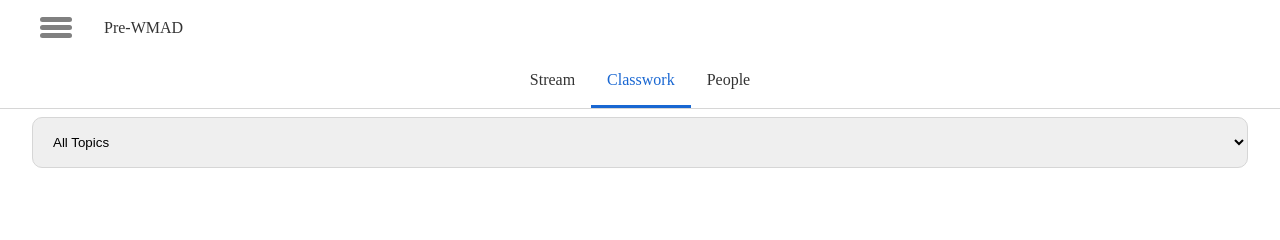
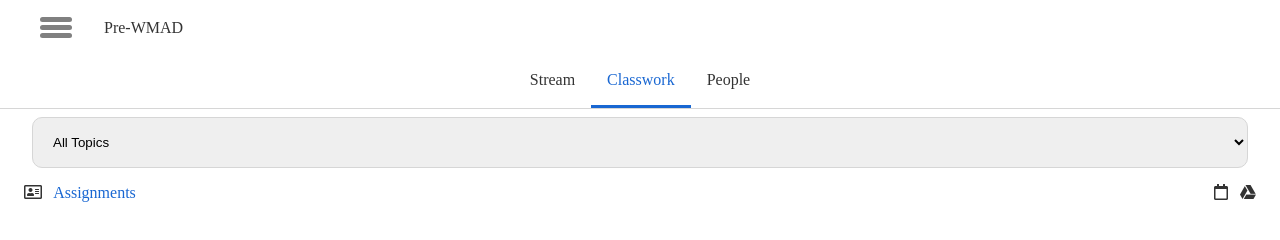
Before and after one commit to SOunit/google_classroom, a plain HTML site: page class/index.html in a window 1280 px wide. Drawn offline with Linux system fonts and the light colour scheme.

Commit message:
add icons

```diff
--- a/class/index.html
+++ b/class/index.html
@@ -5,6 +5,13 @@
     <meta http-equiv="X-UA-Compatible" content="IE=edge" />
     <meta name="viewport" content="width=device-width, initial-scale=1.0" />
     <title>Pre-WMAD develop</title>
+    <!-- font-awesome cdn -->
+    <link
+      rel="stylesheet"
+      href="https://pro.fontawesome.com/releases/v5.10.0/css/all.css"
+      integrity="sha384-AYmEC3Yw5cVb3ZcuHtOA93w35dYTsvhLPVnYs9eStHfGJvOvKxVfELGroGkvsg+p"
+      crossorigin="anonymous"
+    />
     <link rel="stylesheet" href="../shared.css" />
     <link rel="stylesheet" href="./main.css" />
   </head>
@@ -38,6 +45,16 @@
               <option value="1st">1st Week</option>
             </select>
           </form>
+          <div class="icons">
+            <div class="icon-wrapper">
+              <i class="far fa-address-card icon"></i>
+              <a href="#" class="icons__link">Assignments</a>
+            </div>
+            <div class="icon-wrapper">
+              <i class="far fa-calendar"></i>
+              <i class="fab fa-google-drive icon"></i>
+            </div>
+          </div>
         </section>
       </article>
     </main>
--- a/class/main.css
+++ b/class/main.css
@@ -6,3 +6,18 @@
   border: 1px solid var(--border-grey);
   border-radius: 10px;
 }
+
+.icons {
+  display: flex;
+  justify-content: space-between;
+  margin: 0 1rem;
+}
+
+.icons__link {
+  text-decoration: none;
+  color: var(--active-color-blue);
+}
+
+.actions .icon {
+  margin: 0.5rem;
+}
```
